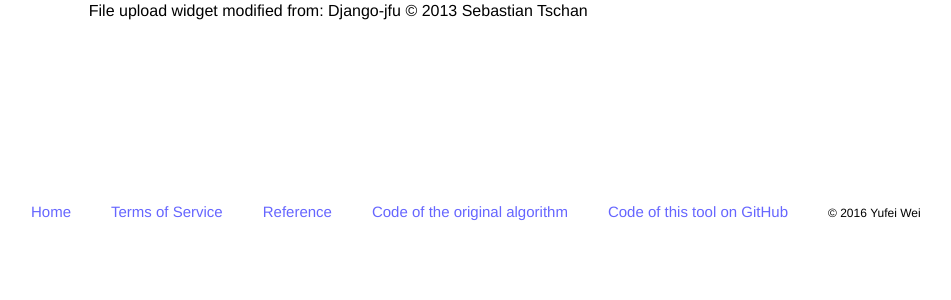
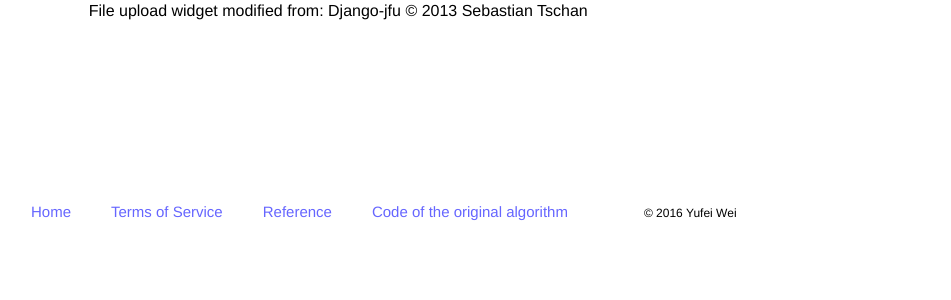
Before and after one commit to WeiYufei/master, a Django app: page /about/ in a window 1280 px wide. Shown: the part 439-739 px from the top of that part, without its empty margins (201-1152 px from the left). Run offline with Django 3.2, Linux system fonts and the light colour scheme; the page is wider than the window, and the part outside it is not shown.

Commit message:
Update about.html

```diff
--- a/PolyTrend_web-based_system/demo/photos/templates/about.html
+++ b/PolyTrend_web-based_system/demo/photos/templates/about.html
@@ -199,7 +199,7 @@ File upload widget modified from: Django-jfu &copy; 2013 Sebastian Tschan</span>
 &nbsp;&nbsp;&nbsp;&nbsp;&nbsp;&nbsp;&nbsp;&nbsp;
 <a class="footLink" href="/site_media/PolyTrend_PixelLevel.zip">Code of the original algorithm</a>
 &nbsp;&nbsp;&nbsp;&nbsp;&nbsp;&nbsp;&nbsp;&nbsp;
-<a class="footLink" target="_blank" href="https://github.com/weiyufei/polytrend">Code of this tool on GitHub</a>
+<a class="footLink" style="display:none;" target="_blank" href="https://github.com/weiyufei/polytrend">Code of this tool on GitHub</a>
 &nbsp;&nbsp;&nbsp;&nbsp;&nbsp;&nbsp;&nbsp;&nbsp;
 
 <span class="footCopyright">&copy;&nbsp;2016&nbsp;Yufei&nbsp;Wei</span>
```
